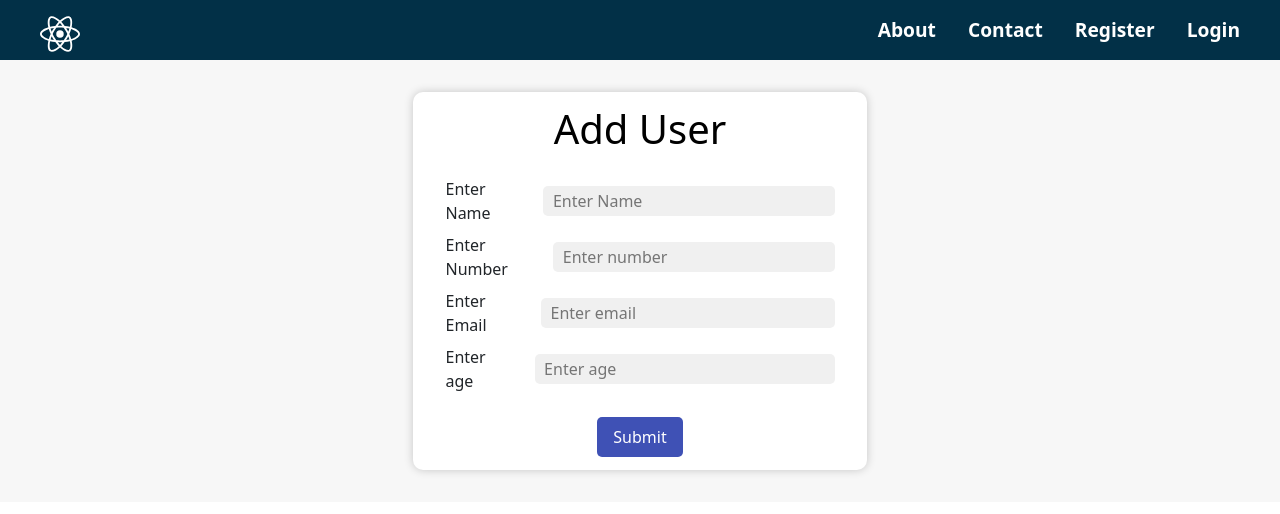
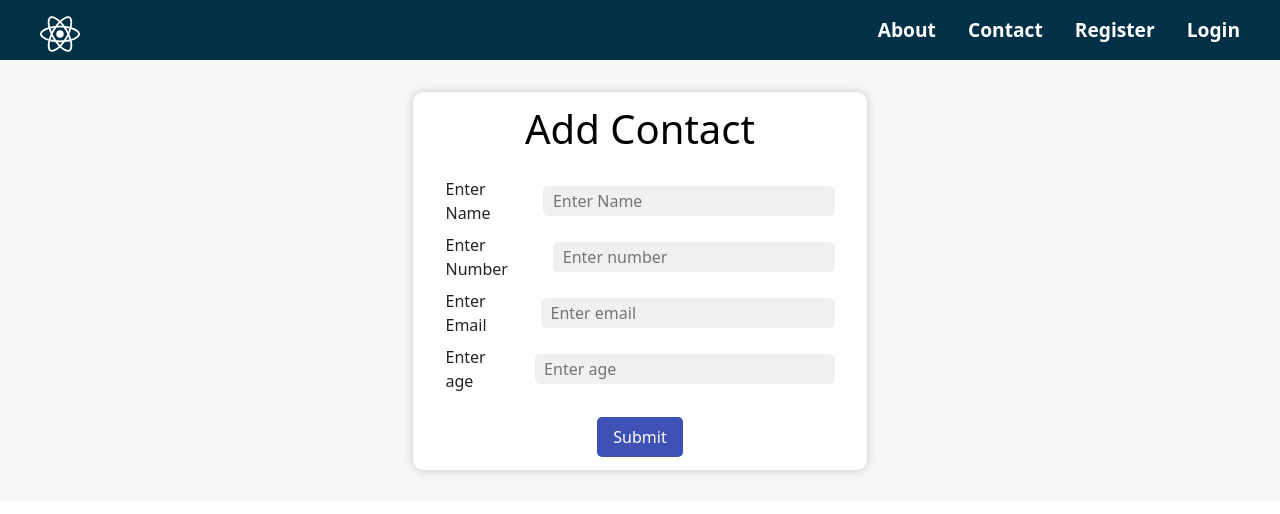
Before and after one commit to joydeep-git/authentication-crud_react, a React (Create React App) app: page /AddUser in a window 1280 px wide. Shown: the top 514 px of the page. Built offline with nearby package versions, Linux system fonts and the light colour scheme.

Commit message:
Add User -> Add Contact

```diff
--- a/src/Components/AddUser.js
+++ b/src/Components/AddUser.js
@@ -90,7 +90,7 @@ function AddUser() {
         <div className="Registration">
             <form onSubmit={handleSubmit}>
 
-                <h1 id='alert' className='reg'>Add User</h1>
+                <h1 id='alert' className='reg'>Add Contact</h1>
 
                 <div className='data-input'>
                     <label htmlFor="name">Enter Name</label>
--- a/src/Pages/UserData.js
+++ b/src/Pages/UserData.js
@@ -54,7 +54,7 @@ function UserData() {
             </div>
             <div className='addbtn'>
                 <Link to="/AddUser">
-                    <button>Add User</button>
+                    <button>Add Contact</button>
                 </Link>
             </div>
             <div className='table'>
```
